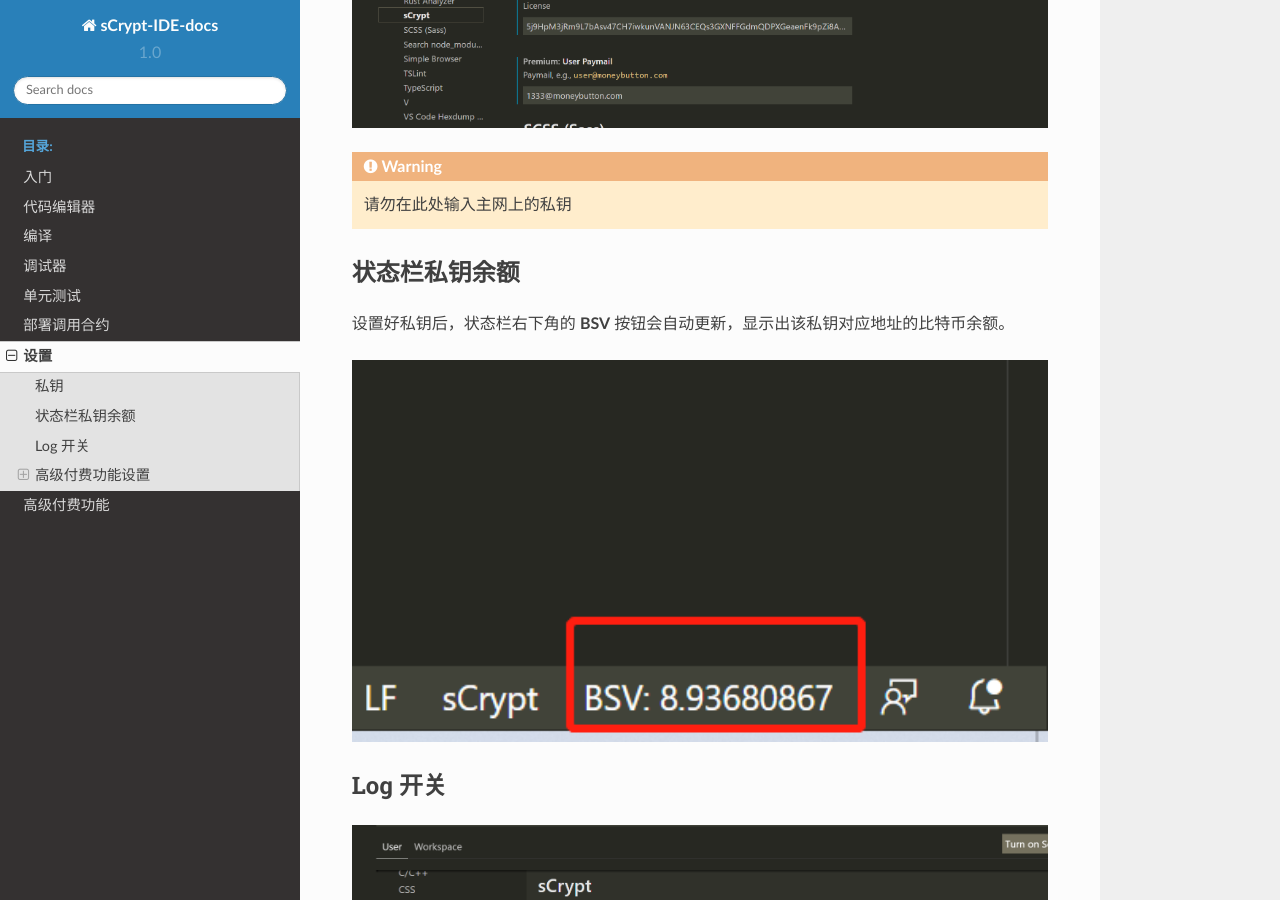
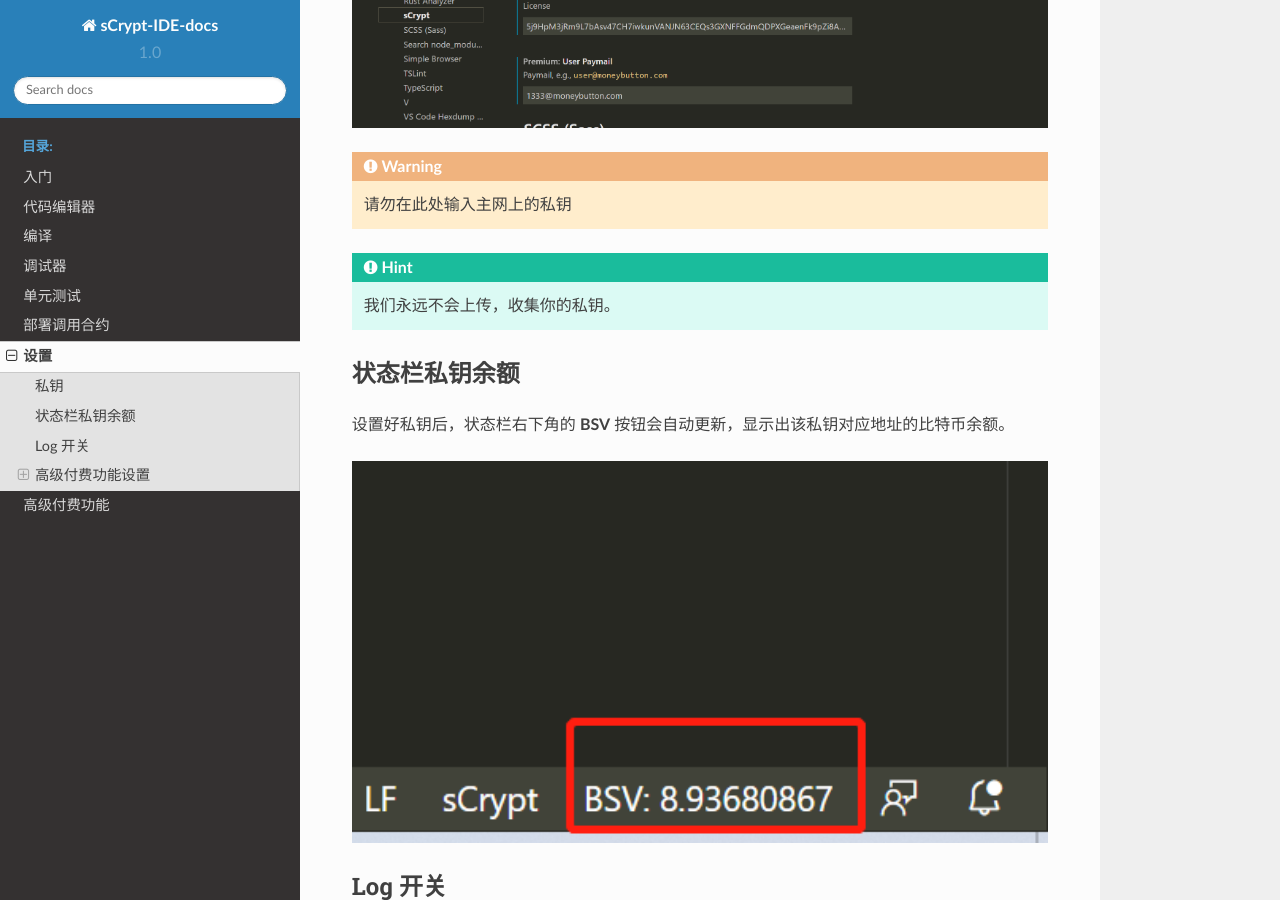
Before and after one commit to sCrypt-Inc/sCrypt-IDE-docs, a Sphinx documentation site: the page built from docs/settings.rst, in a window 1280 px wide and 900 px high, scrolled down 1393 px. Built offline with Sphinx 7.4.7 and the Read the Docs theme 2.0.0, drawn with Linux system fonts in a browser that asks for light colours.

Commit message:
add hint

```diff
--- a/docs/settings.rst
+++ b/docs/settings.rst
@@ -23,6 +23,10 @@
 .. warning::
 
   请勿在此处输入主网上的私钥
+
+.. hint::
+
+  我们永远不会上传，收集你的私钥。
 
 状态栏私钥余额
 ===========================================
```
Also changed, not shown: 3 other files.
